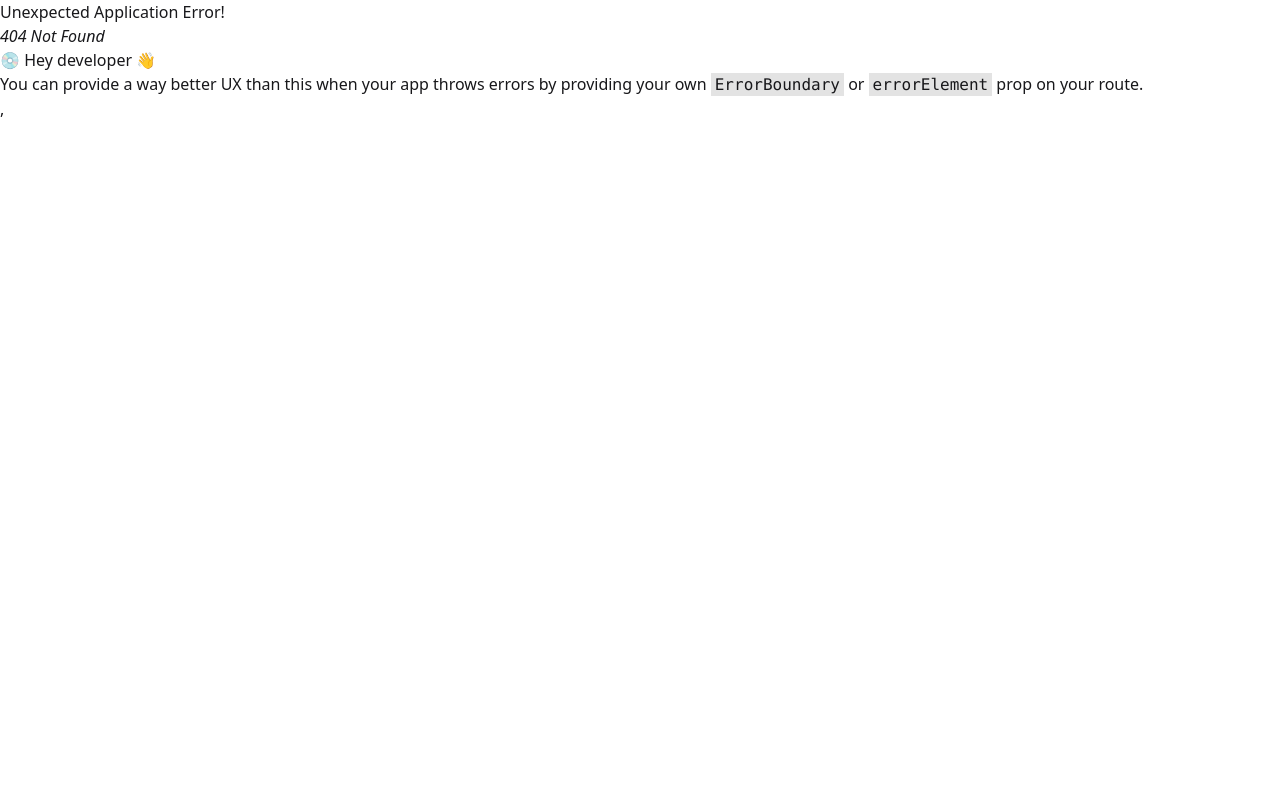
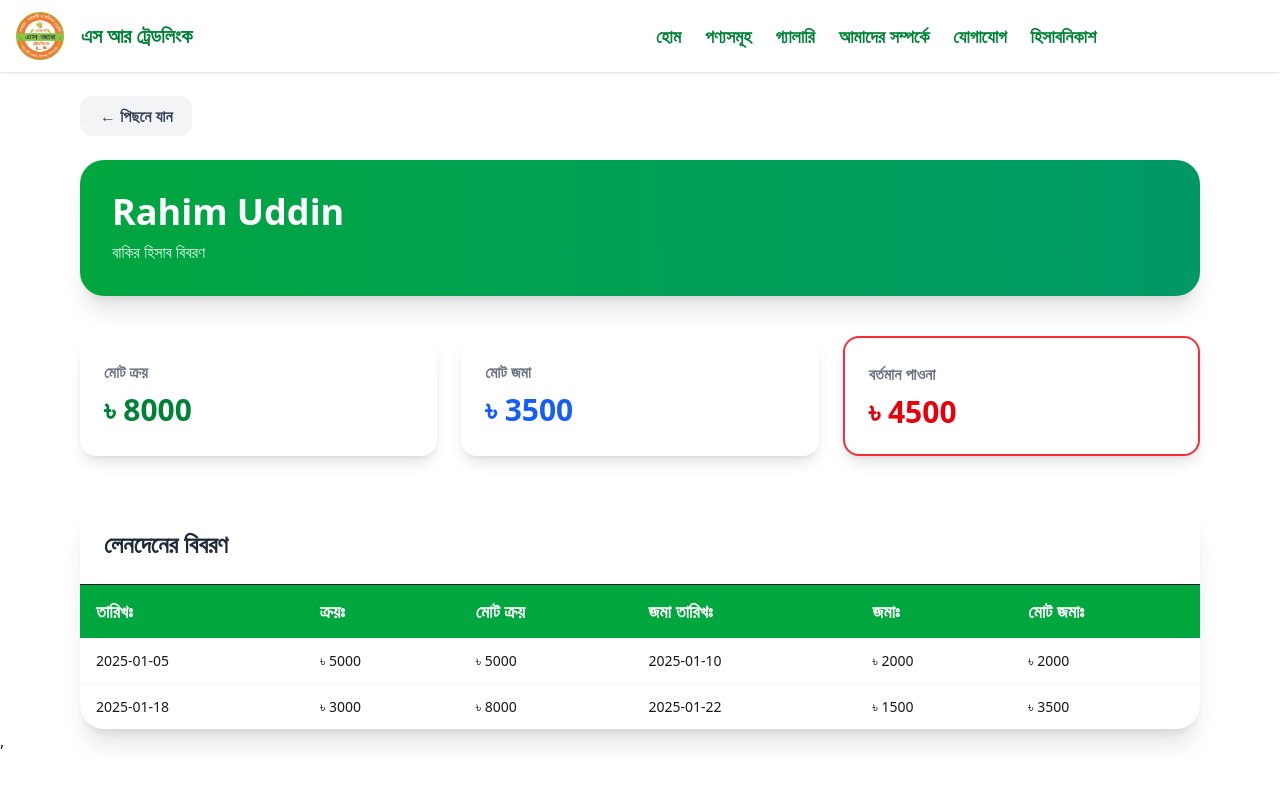
Before and after one commit to noornabi07/sr-tradlink-front, a React (Vite) app: page /baki-hisab/1 in a window 1280 px wide. Before the commit this address had no page. Shown: the top 788 px of the page. Built offline with nearby package versions, Linux system fonts and the light colour scheme.

Commit message:
hisab details page desing done

```diff
--- /dev/null
+++ b/public/data/bakirList.json
@@ -0,0 +1,112 @@
+[
+  {
+    "id": 1,
+    "name": "Rahim Uddin",
+    "location": "Dhaka",
+    "transactions": [
+      {
+        "date": "2025-01-05",
+        "kroy": 5000,
+        "jomaDate": "2025-01-10",
+        "joma": 2000
+      },
+      {
+        "date": "2025-01-18",
+        "kroy": 3000,
+        "jomaDate": "2025-01-22",
+        "joma": 1500
+      }
+    ]
+  },
+  {
+    "id": 2,
+    "name": "Karim Traders",
+    "location": "Chittagong",
+    "transactions": [
+      {
+        "date": "2025-02-02",
+        "kroy": 8000,
+        "jomaDate": "2025-02-06",
+        "joma": 3000
+      }
+    ]
+  },
+  {
+    "id": 3,
+    "name": "Salim Khamar",
+    "location": "Rajshahi",
+    "transactions": [
+      {
+        "date": "2025-01-12",
+        "kroy": 4500,
+        "jomaDate": "2025-01-16",
+        "joma": 2000
+      }
+    ]
+  },
+  {
+    "id": 4,
+    "name": "Al Amin Store",
+    "location": "Bogura",
+    "transactions": [
+      {
+        "date": "2025-02-10",
+        "kroy": 6000,
+        "jomaDate": "2025-02-15",
+        "joma": 2500
+      }
+    ]
+  },
+  {
+    "id": 5,
+    "name": "Hasan Dairy Farm",
+    "location": "Mymensingh",
+    "transactions": [
+      {
+        "date": "2025-01-25",
+        "kroy": 7000,
+        "jomaDate": "2025-01-30",
+        "joma": 3000
+      }
+    ]
+  },
+  {
+    "id": 6,
+    "name": "Rafik Enterprise",
+    "location": "Cumilla",
+    "transactions": [
+      {
+        "date": "2025-02-05",
+        "kroy": 9000,
+        "jomaDate": "2025-02-10",
+        "joma": 4000
+      }
+    ]
+  },
+  {
+    "id": 7,
+    "name": "Jamal Agro",
+    "location": "Rangpur",
+    "transactions": [
+      {
+        "date": "2025-01-08",
+        "kroy": 5500,
+        "jomaDate": "2025-01-13",
+        "joma": 2000
+      }
+    ]
+  },
+  {
+    "id": 8,
+    "name": "Kamal Feed House",
+    "location": "Sylhet",
+    "transactions": [
+      {
+        "date": "2025-02-01",
+        "kroy": 10000,
+        "jomaDate": "2025-02-05",
+        "joma": 5000
+      }
+    ]
+  }
+]
--- /dev/null
+++ b/src/Pages/HisabNikash/BakiDetails.jsx
@@ -0,0 +1,122 @@
+import { useParams, useNavigate } from "react-router-dom";
+import bakirList from "../../../public/data/bakirList.json";
+
+const BakiDetails = () => {
+  const { id } = useParams();
+  const navigate = useNavigate();
+
+  const user = bakirList.find(
+    (item) => item.id === parseInt(id)
+  );
+
+  if (!user) {
+    return (
+      <h2 className="text-center text-red-600 text-2xl mt-20">
+        তথ্য পাওয়া যায়নি
+      </h2>
+    );
+  }
+
+  // ===== 🔢 CALCULATIONS =====
+  let totalKroy = 0;
+  let totalJoma = 0;
+
+  user.transactions.forEach((t) => {
+    totalKroy += t.kroy;
+    totalJoma += t.joma;
+  });
+
+  let runningKroy = 0;
+  let runningJoma = 0;
+
+  return (
+    <div className="max-w-6xl mx-auto mt-24 px-4">
+
+      {/* 🔙 Back Button */}
+      <button
+        onClick={() => navigate("/hisabnikash")}
+        className="mb-6 px-5 py-2 rounded-xl
+        bg-gray-100 text-gray-700 font-semibold
+        hover:bg-gray-200 transition"
+      >
+        ← পিছনে যান
+      </button>
+
+      {/* ===== Header ===== */}
+      <div className="bg-gradient-to-r from-green-600 to-emerald-600
+        rounded-3xl p-8 shadow-xl text-white mb-10">
+        <h1 className="text-4xl font-bold">{user.name}</h1>
+        <p className="mt-2 opacity-90">বাকির হিসাব বিবরণ</p>
+      </div>
+
+      {/* ===== Summary Cards ===== */}
+      <div className="grid md:grid-cols-3 gap-6 mb-12">
+        <div className="bg-base-100 rounded-2xl p-6 shadow-lg">
+          <p className="text-gray-500 font-bold">মোট ক্রয়</p>
+          <h2 className="text-3xl font-bold text-green-700 mt-2">
+            ৳ {totalKroy}
+          </h2>
+        </div>
+
+        <div className="bg-base-100 rounded-2xl p-6 shadow-lg">
+          <p className="text-gray-500 font-bold">মোট জমা</p>
+          <h2 className="text-3xl font-bold text-blue-600 mt-2">
+            ৳ {totalJoma}
+          </h2>
+        </div>
+
+        <div className="bg-base-100 rounded-2xl p-6 shadow-lg border-2 border-red-500">
+          <p className="text-gray-500 font-bold">বর্তমান পাওনা</p>
+          <h2 className="text-3xl font-bold text-red-600 mt-2">
+            ৳ {totalKroy - totalJoma}
+          </h2>
+        </div>
+      </div>
+
+      {/* ===== Details Table ===== */}
+      <div className="bg-base-100 rounded-3xl shadow-xl overflow-hidden">
+        <div className="p-6 border-b">
+          <h2 className="text-2xl font-bold text-gray-800">
+            লেনদেনের বিবরণ
+          </h2>
+        </div>
+
+        <div className="overflow-x-auto">
+          <table className="table w-full">
+            <thead className="bg-green-600 text-white text-lg">
+              <tr>
+                <th>তারিখঃ</th>
+                <th>ক্রয়ঃ</th>
+                <th>মোট ক্রয়</th>
+                <th>জমা তারিখঃ</th>
+                <th>জমাঃ</th>
+                <th>মোট জমাঃ </th>
+              </tr>
+            </thead>
+
+            <tbody>
+              {user.transactions.map((t, index) => {
+                runningKroy += t.kroy;
+                runningJoma += t.joma;
+
+                return (
+                  <tr key={index} className="hover">
+                    <td>{t.date}</td>
+                    <td>৳ {t.kroy}</td>
+                    <td>৳ {runningKroy}</td>
+                    <td>{t.jomaDate}</td>
+                    <td>৳ {t.joma}</td>
+                    <td>৳ {runningJoma}</td>
+                  </tr>
+                );
+              })}
+            </tbody>
+          </table>
+        </div>
+      </div>
+
+    </div>
+  );
+};
+
+export default BakiDetails;
--- a/src/Pages/HisabNikash/BakiHisab.jsx
+++ b/src/Pages/HisabNikash/BakiHisab.jsx
@@ -1,16 +1,9 @@
 import { useState } from "react";
+import { Link } from "react-router-dom";
+import bakirList from "../../../public/data/bakirList.json";
 
 const BakiHisab = () => {
   const [search, setSearch] = useState("");
-
-  const bakirList = [
-    { name: "Rahim Uddin", location: "Dhaka" },
-    { name: "Karim Traders", location: "Chittagong" },
-    { name: "সেলিম খামার", location: "Rajshahi" },
-    { name: "মোঃ আল আমিন", location: "Bogura" },
-    { name: "Hasan Dairy", location: "Mymensingh" },
-    { name: "রফিক স্টোর", location: "Cumilla" },
-  ];
 
   const filteredList = bakirList.filter((item) =>
     item.name.toLowerCase().includes(search.toLowerCase())
@@ -18,58 +11,47 @@ const BakiHisab = () => {
 
   return (
     <div>
-      {/* ===== Heading ===== */}
       <h1 className="text-3xl font-bold text-green-700 text-center mb-10">
         বাকির তালিকাঃ
       </h1>
 
-      {/* ===== Search Bar ===== */}
+      {/* Search */}
       <div className="flex justify-center mb-10">
         <input
           type="text"
           placeholder="নাম দিয়ে খুঁজুন (Bangla / English)"
           value={search}
           onChange={(e) => setSearch(e.target.value)}
-          className="w-full max-w-xl px-5 py-4 rounded-2xl border border-gray-300
-          focus:outline-none focus:ring-2 focus:ring-green-500
-          shadow-md text-lg"
+          className="w-full max-w-xl px-5 py-4 rounded-2xl border
+          focus:ring-2 focus:ring-green-500 shadow-md text-lg"
         />
       </div>
 
-      {/* ===== List ===== */}
+      {/* List */}
       <div className="space-y-5">
-        {filteredList.length > 0 ? (
-          filteredList.map((item, index) => (
+        {filteredList.length ? (
+          filteredList.map((item) => (
             <div
-              key={index}
+              key={item.id}
               className="flex flex-col md:flex-row items-center justify-between
-              bg-base-100 rounded-2xl p-6 shadow-lg hover:shadow-2xl
-              transition-all duration-300"
+              bg-base-100 rounded-2xl p-6 shadow-lg hover:shadow-2xl"
             >
-              {/* Left */}
-              <div className="text-center md:text-left">
-                <h2 className="text-xl font-bold text-gray-800">
-                  {item.name}
-                </h2>
-                <p className="text-gray-500 mt-1">
-                  📍 {item.location}
-                </p>
+              <div>
+                <h2 className="text-xl font-bold">{item.name}</h2>
+                <p className="text-gray-500 mt-1">📍 {item.location}</p>
               </div>
 
-              {/* Right */}
-              <button
+              <Link
+                to={`/baki-hisab/${item.id}`}
                 className="mt-4 md:mt-0 px-6 py-3 rounded-xl
-                bg-green-600 text-white font-semibold
-                hover:bg-green-700 transition-all"
+                bg-green-600 text-white font-semibold hover:bg-green-700"
               >
                 বিবরণ
-              </button>
+              </Link>
             </div>
           ))
         ) : (
-          <p className="text-center text-gray-500 text-lg">
-            কোনো তথ্য পাওয়া যায়নি
-          </p>
+          <p className="text-center text-gray-500">কোনো তথ্য পাওয়া যায়নি</p>
         )}
       </div>
     </div>
--- a/src/Pages/HisabNikash/HisabNikash.jsx
+++ b/src/Pages/HisabNikash/HisabNikash.jsx
@@ -2,7 +2,7 @@ import { useState } from "react";
 import BakiHisab from "./BakiHisab";
 
 const HisabNikash = () => {
-  const [activeTab, setActiveTab] = useState("maler");
+  const [activeTab, setActiveTab] = useState("baki");
 
   return (
     <div className="min-h-screen pt-28 px-4 bg-base-200">
--- a/src/routes/router.jsx
+++ b/src/routes/router.jsx
@@ -2,6 +2,7 @@ import { createBrowserRouter } from "react-router";
 import RootLayout from "../Layouts/RootLayout";
 import Home from "../Pages/Home/Home/Home";
 import HisabNikash from "../Pages/HisabNikash/HisabNikash";
+import BakiDetails from "../Pages/HisabNikash/BakiDetails";
 
 export const router = createBrowserRouter([
   {
@@ -16,6 +17,10 @@ export const router = createBrowserRouter([
         path: "hisabnikash",
         element: <HisabNikash />,
       },
+      {
+        path: "/baki-hisab/:id",
+        element: <BakiDetails/>
+      }
     ]
   },
 ]);
```
Also changed, not shown: src/Pages/Shared/Navbar/Navbar.jsx (+0 -84 lines).
